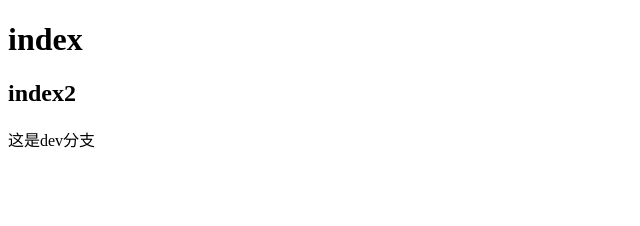
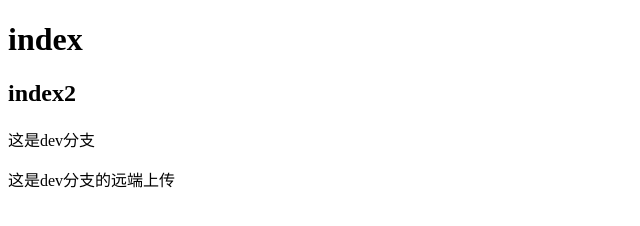
Before and after one commit to 1075976040/test001, a plain HTML site: page index.html in a window 1280 px wide. Shown: the whole page, without its empty margins (0-640 px from the left). Drawn offline with Linux system fonts and the light colour scheme.

Commit message:
这是dev分支远端上传

```diff
--- a/index.html
+++ b/index.html
@@ -11,5 +11,6 @@
     <h2>index2</h2>
 
     <p>这是dev分支</p>
+    <p>这是dev分支的远端上传</p>
 </body>
 </html>
```
